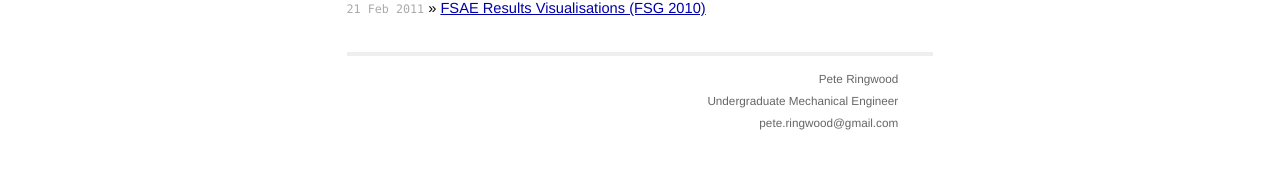
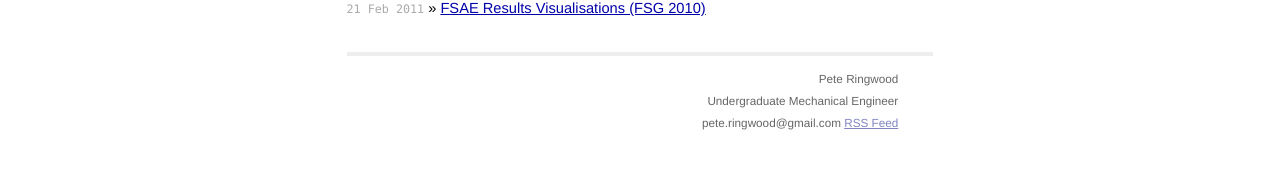
Before and after one commit to pgr/pgr.github.com, a Jekyll site: the page built from _posts/2010-12-12-utsm-2010.md, in a window 1280 px wide. Shown: the part 1829-2001 px from the top of the page. Built offline with Jekyll 4.4.1, drawn with Linux system fonts in a browser that asks for light colours; Markdown is read by kramdown in place of the engine named in the settings.

Commit message:
rss link in footer

```diff
--- a/_layouts/default.html
+++ b/_layouts/default.html
@@ -26,6 +26,7 @@
         Pete Ringwood<br />
         Undergraduate Mechanical Engineer<br />
         pete.ringwood@gmail.com
+	<a href="http://feeds.feedburner.com/pgr">RSS Feed</a>
       </p>
     </div>
   <div style="clear: both;"></div>
```
